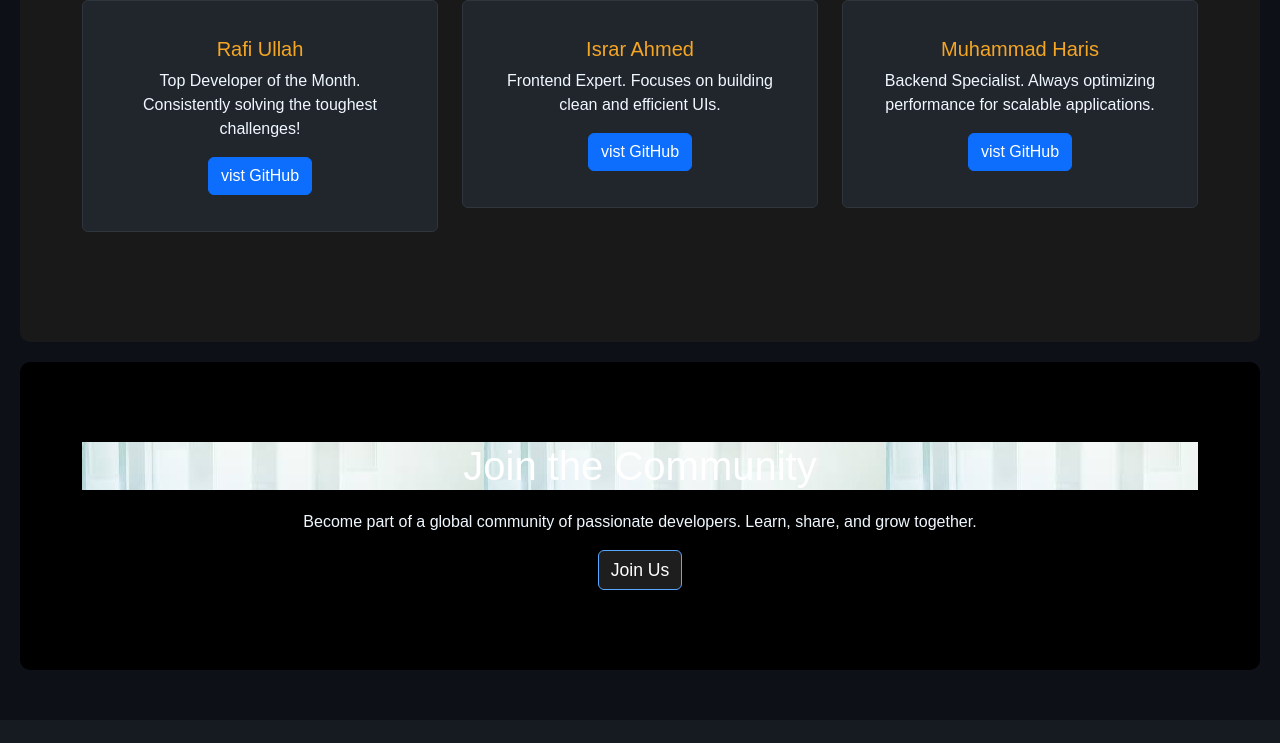
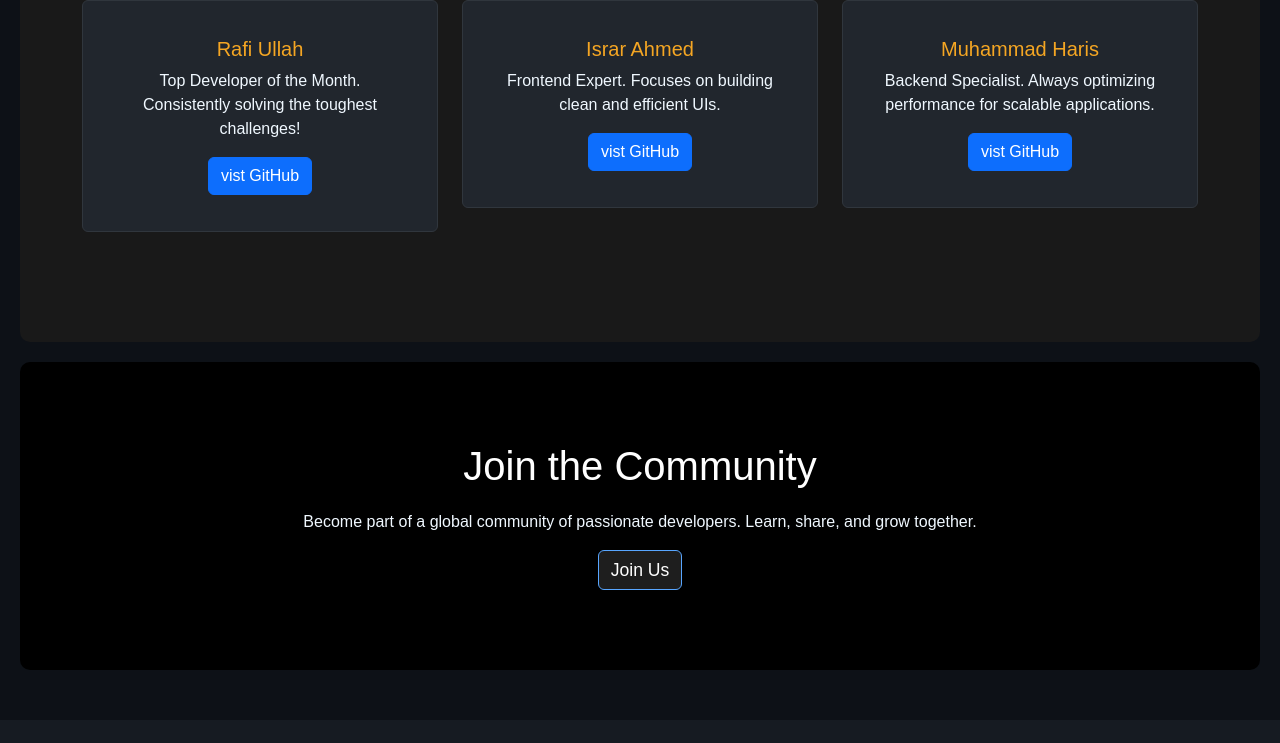
Before and after one commit to rafideveloper7/coding-war-web, a plain HTML site: page biteswar/index.html in a window 1280 px wide. Shown: the part 2683-3426 px from the top of the page. Drawn offline with nearby package versions, Linux system fonts and the light colour scheme.

Commit message:
join community section bg removed

```diff
--- a/biteswar/css/styels.css
+++ b/biteswar/css/styels.css
@@ -259,7 +259,7 @@ body {
 }
 
 .community-section h2 {
-    background-image: url(../assets/images/community-bg.jpg);
+    /* background-image: url(../assets/images/community-bg.jpg); */
     font-size: 2.5rem;
     color: #fff;
     margin-bottom: 20px;
```
